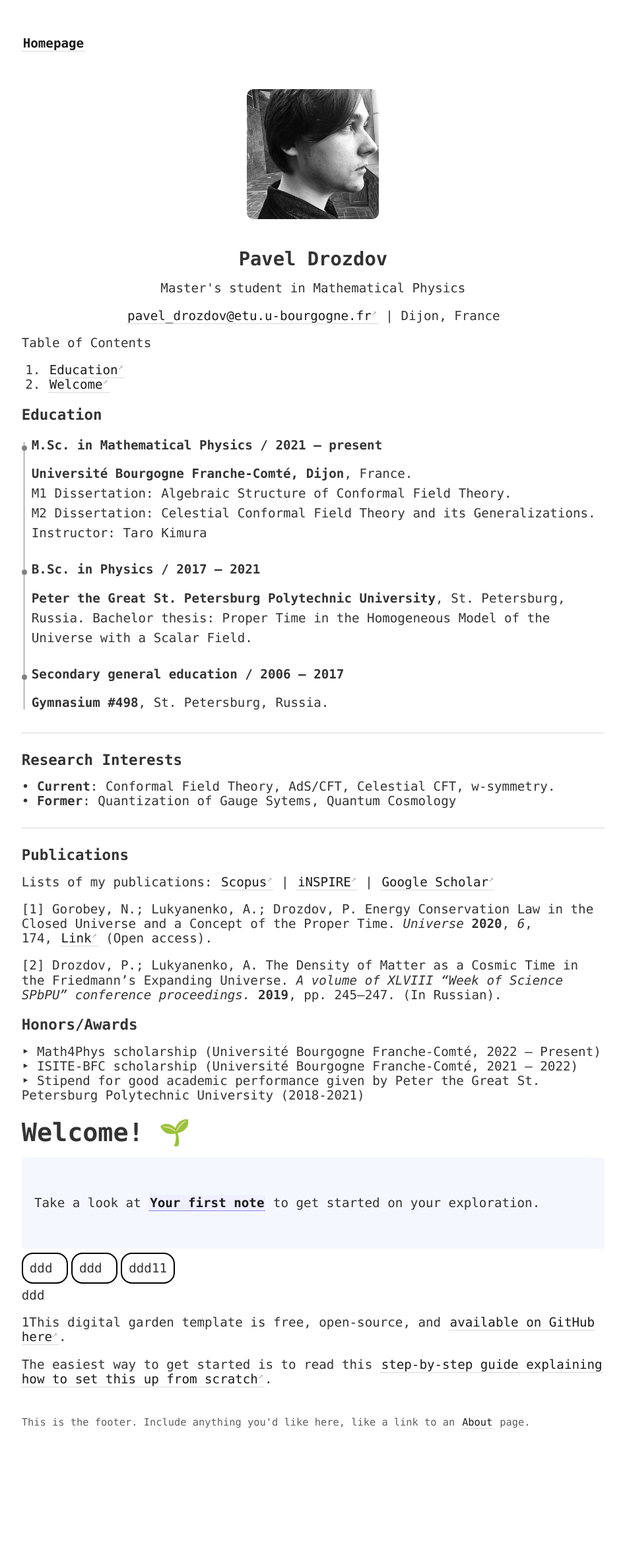
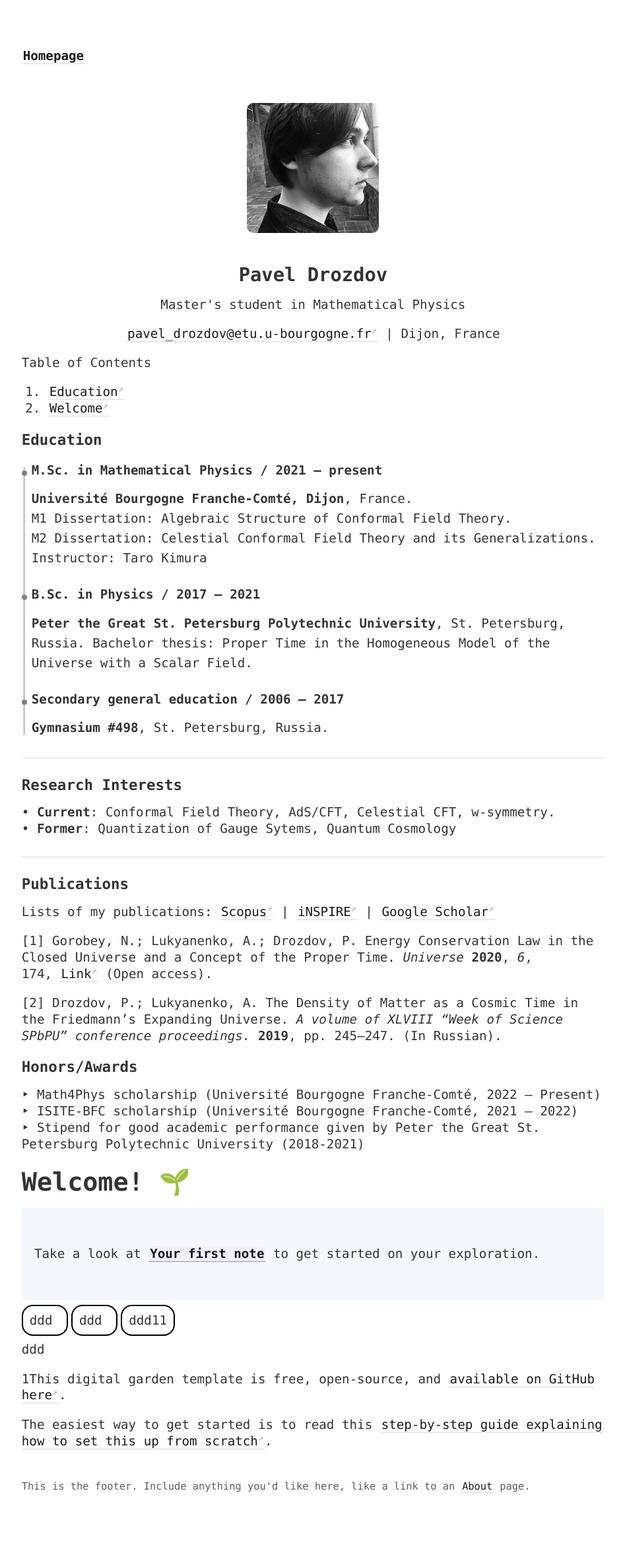
Before and after one commit to senseofeternity/drozdov, a Jekyll site: the page built from _pages/index.md, in a window 1280 px wide. Shown: the whole page at 66% size, without its empty margins (44-991 px from the left). Built offline with Jekyll 4.4.1, drawn with Linux system fonts in a browser that asks for light colours; before the commit the page ends 2231 px from its top, so only the background shows below that.

Commit message:
Update _style.scss

```diff
--- a/_sass/_style.scss
+++ b/_sass/_style.scss
@@ -10,8 +10,8 @@ body {
   box-sizing: content-box;
   font-family: $font-family;
   margin: 0 auto;
- /* line-height: 1.3; */
-  padding: 4vh 6vw;
+  line-height: 1.3;
+  padding: 6vh 6vw;
   overflow-x: hidden;
   color: $color-text;
   font-size: 1em;
```
